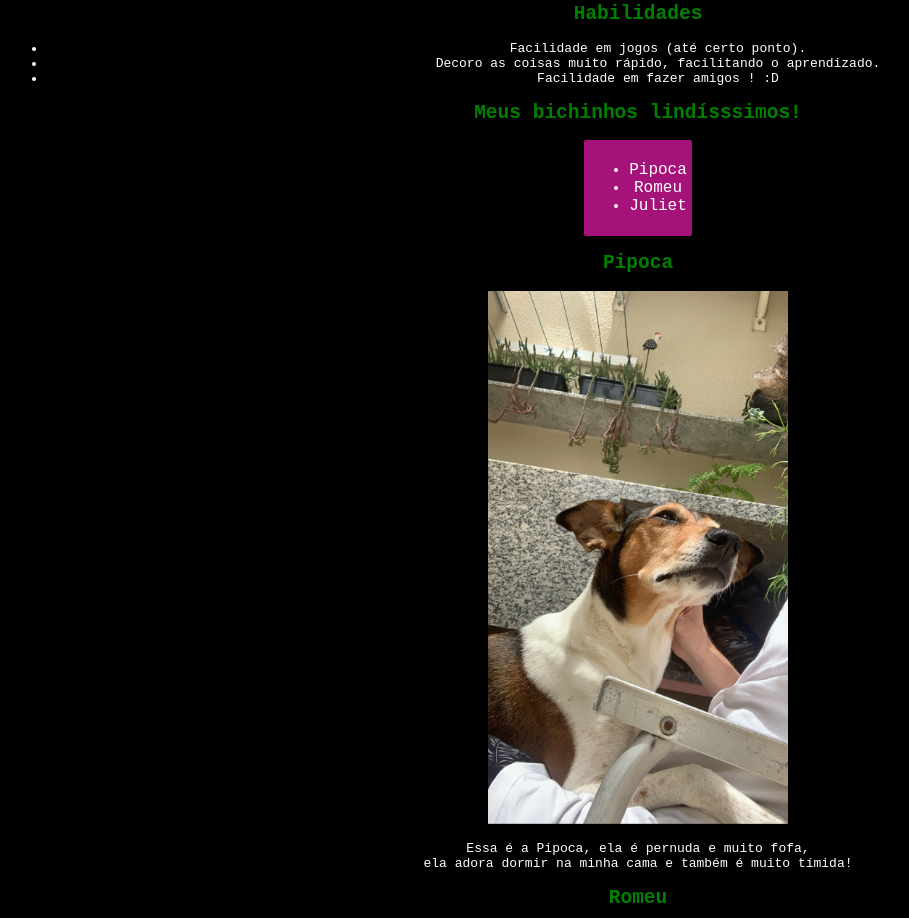
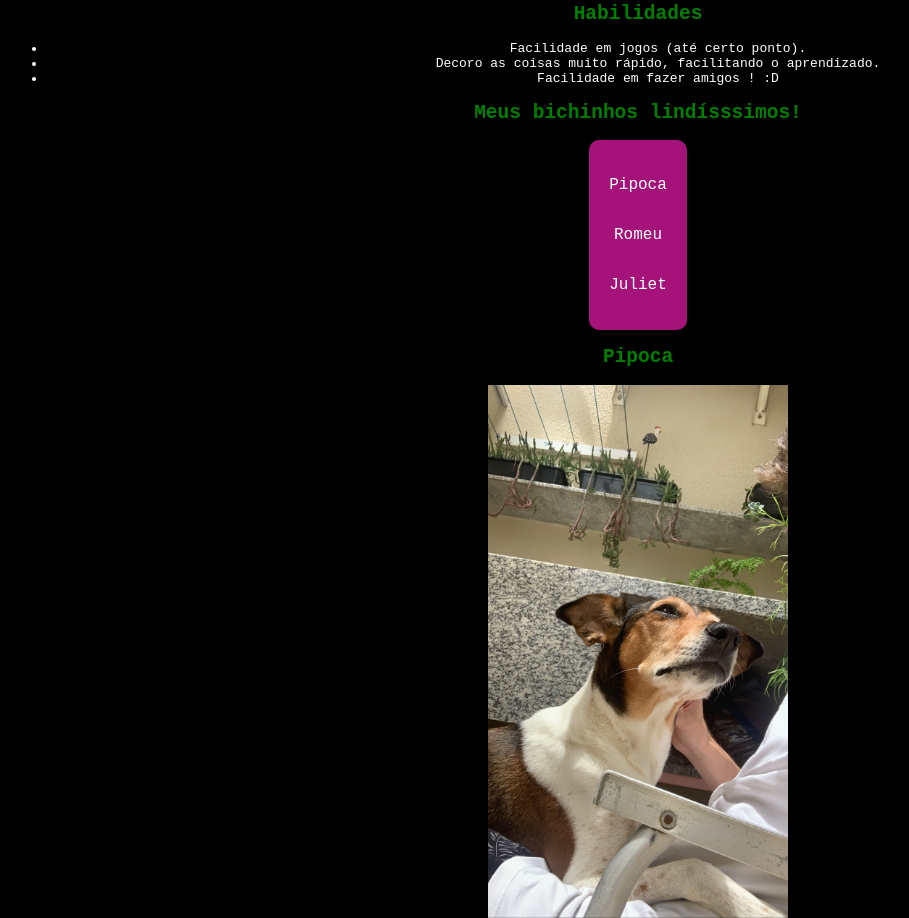
Before and after one commit to brunoangeloccimartins/brunoangeloccimartins.github.io, a plain HTML site: page index.html in a window 1280 px wide. Shown: the part 751-1669 px from the top of the page, without its empty margins (2-911 px from the left). Drawn offline with Linux system fonts and the light colour scheme.

```diff
--- a/index.html
+++ b/index.html
@@ -17,20 +17,21 @@
     Me aventurando nesse mundo de desenvolvimento web, e estou <strong>adorando</strong>!<br>
     Gosto de praticar esportes, ver filmes, sair <strong>tomar aquela cervejinha</strong> rs e jogar games!<br>
     Moro em <strong>Piracicaba-SP</strong> desde de que nasci, mas pude me conhecer alguns lugares dentro e fora do Brasil!<br>
+    <div class="habilidades">
     <h2>Habilidades</h2>
     <ul>
         <li>Facilidade em jogos (até certo ponto).</li>
         <li>Decoro as coisas muito rápido, facilitando o aprendizado.</li>
         <li>Facilidade em fazer amigos ! :D</li>
     </ul>
+</div>
     </p>
     <h2>Meus bichinhos lindísssimos!</h2>
-    <div class="li-itens">
-    <ul>
-        <li><a href="#Pipoca">Pipoca</a> </li>
-        <li><a href="#Romeu">Romeu</a></li>
-        <li><a href="#Juliet">Juliet</a></li>
-    </ul>
+    <div class="link-animais">
+
+        <a href="#Pipoca">Pipoca</a> <br>
+        <a href="#Romeu">Romeu</a> <br>
+        <a href="#Juliet">Juliet</a>
     </div>
     <h2><a id = 'Pipoca'> Pipoca</h2></a>
     <img src="images/pipoca.jpeg" alt="Foto Pipoca" width="300px">
@@ -39,10 +40,11 @@
     <h2><a id= 'Romeu'>Romeu</h2><a/>
     <img src="./images/romeu.jpeg" alt="Foto Romeu" width="300px">
     <p>Esse é o Romeu, ele é muito carinhoso e educado!<br>
-    Ele gosta muito de brincar e passear, e dorme o dia inteirinho!
+    Ele gosta muito de brincar e passear, e dorme o dia inteirinho!<br>
+    Aleḿ de ser muito estiloso!
     </p>
     <div class="julietbloco">
-    <h2><a id="Juliet">Juliet</a></h2>
+    <h2><a id= "Juliet">Juliet</a></h2>
     <img src="./images/juliet.jpeg" alt="Foto Juliet" width="300px">
     <p>Essa é a Juliet, ela é muito brincalhona e gosta de aprontar!<br>
     Ela já comeu vários pares de chinelo na casa, mas já está aprendendo<br>
--- a/style.css
+++ b/style.css
@@ -1,15 +1,11 @@
 h1 {
-    text-align: center;
-}
-
-div {
     text-align: center;
 }
 
 body {
     text-align: center;
     color: white;
-    background-color: black;
+    background-color: rgb(0, 0, 0);
     font-family: monospace;
 }
 
@@ -23,7 +19,7 @@ body {
     background-color: red;
     color: white;
     font-family: monospace;
-    margin: 10%;
+    margin: 2%;
     text-align: center;
     padding: 30px;
     border-radius: 5px;
@@ -37,17 +33,18 @@ body {
 
 }
 
-.li-itens {
+.link-animais {
     font-size: large;
-    padding: 5px;
     color: white;
     background-color: rgb(165, 18, 121);
-    border-radius: 2px;
-    border: 0;
+    border: 5;
     text-align: center;
+    margin: auto;
+    font-display: center;
+    padding: 20px;
+    border-radius: 10px;
     display: inline-block;
-    margin: 0,0,0,10;
-
+    line-height: 50px;
 
 }
 
```
Also changed, not shown: images/juliet.jpeg.
